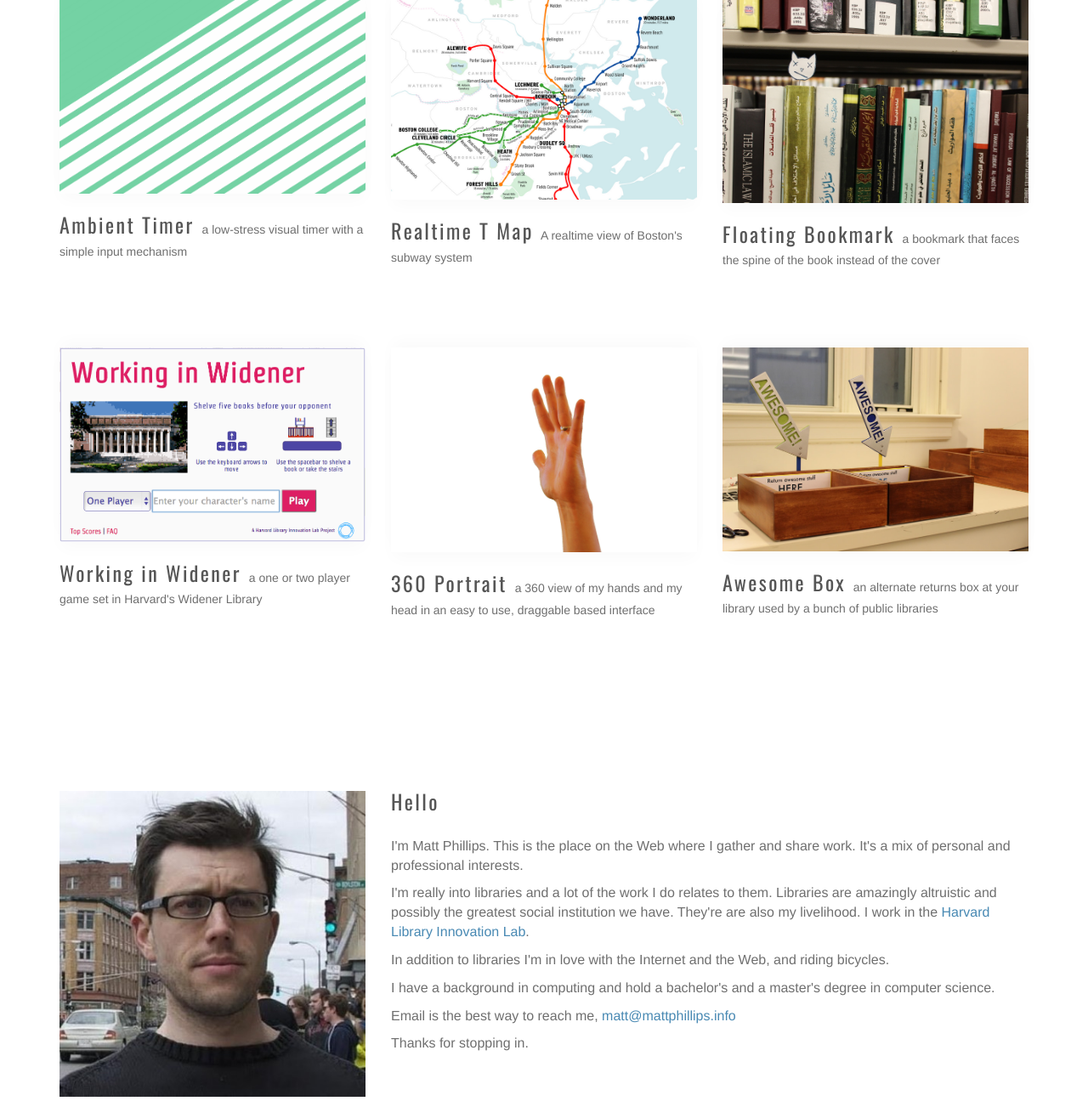
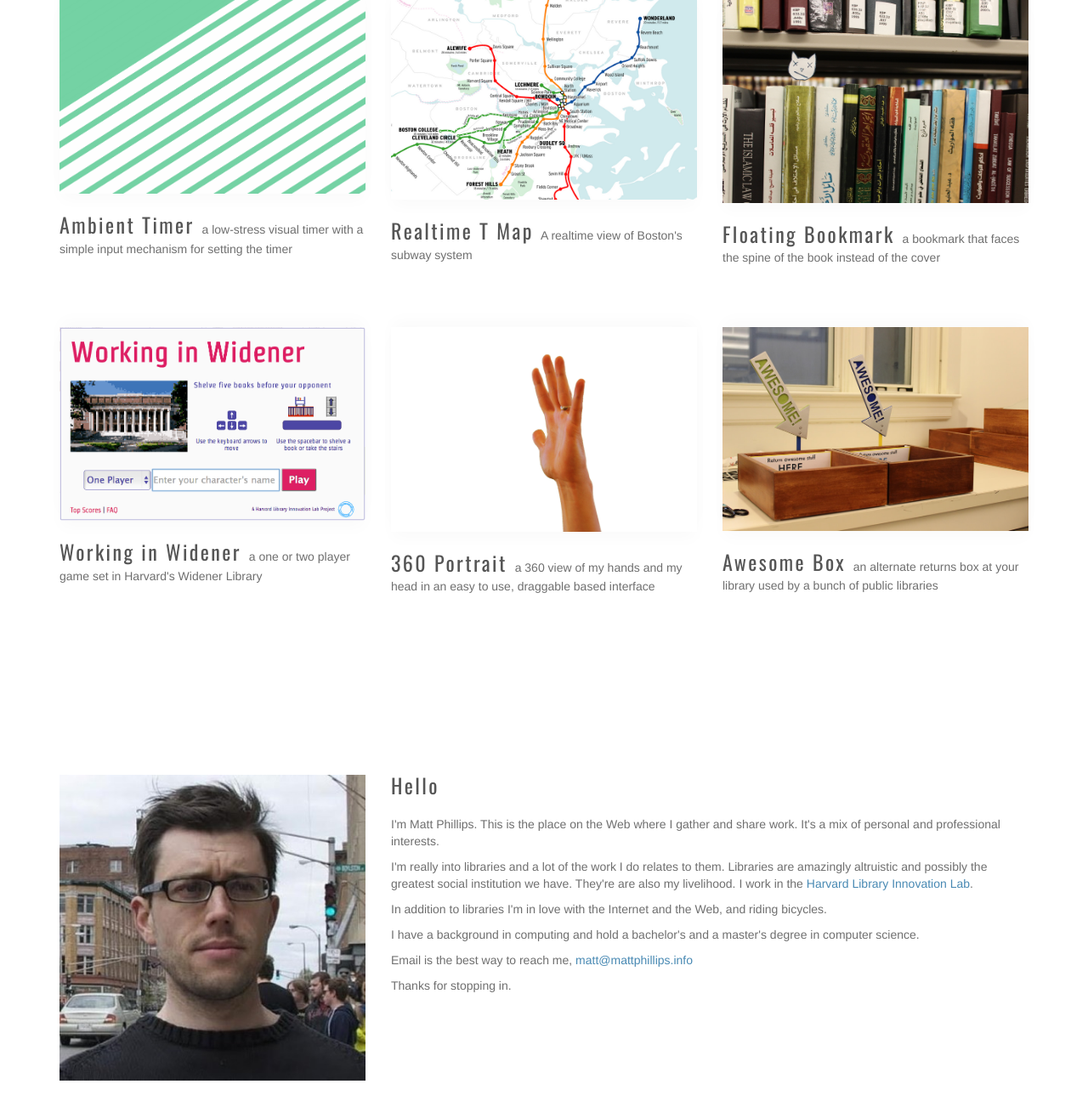
Before and after one commit to phillipsm/mattphillips-info, a Flask app: page / in a window 1280 px wide. Shown: the part 408-1724 px from the top of the page at 85% size. After the commit the page ends 1680 px from the top, so only its background shows below. Run offline with Flask 2, Linux system fonts and the light colour scheme.

Commit message:
a little tweaking of landing styling

```diff
--- a/static/css/main.css
+++ b/static/css/main.css
@@ -22,7 +22,7 @@
 
 .landing .project-row p {
 	font-size: 14px;
-	line-height: 1.8;
+	line-height: 1.6;
 	margin-top: 24px;
 	color: #6f6f6f;
 }
@@ -33,12 +33,11 @@
 
 .landing .about .project-title {
 	font: 400 24px/1 "oswald";
-	margin-bottom: 30px;
+	margin-bottom: 24px;
 	color: #555;
 }
 
 .landing .about p {
-	font-size: 16px;
 	color: #6f6f6f;
 }
 
@@ -74,11 +73,11 @@ a {
 
 @media(min-width:992px) {
 	.landing .project-row p {
-		margin-bottom: 90px;
+		margin-bottom: 70px;
 	}
 
 	.landing .about {
-		margin-top: 110px;
+		margin-top: 140px;
 	}
 }
 
--- a/templates/landing.html
+++ b/templates/landing.html
@@ -9,7 +9,6 @@
 	<!-- Global style, non-bootsrap> -->
     <link href="/static/css/main.css" rel="stylesheet">
 	<link href='http://fonts.googleapis.com/css?family=Oswald:400,300' rel='stylesheet' type='text/css'>
-	<link href='http://fonts.googleapis.com/css?family=Open+Sans' rel='stylesheet' type='text/css'>
 
 	<link rel="icon" type="image/png" href="/static/img/favicon.png">
 
@@ -32,7 +31,7 @@
 		<div class="row project-row">
 			<div class="col-sm-6 col-md-4">
 				<a href="ambient-timer"><img src="/static/img/a-t.png" class="img-responsive"></a>
-				<p><span class="project-title">Ambient Timer</span> a low-stress visual timer with a simple input mechanism</p>
+				<p><span class="project-title">Ambient Timer</span> a low-stress visual timer with a simple input mechanism for setting the timer</p>
 			</div>
 			<div class="col-sm-6 col-md-4">
 				<img src="/static/img/t-map.png" class="img-responsive">
@@ -76,6 +75,5 @@
     <script src="https://code.jquery.com/jquery.js"></script>
     <!-- Include all compiled plugins (below), or include individual files as needed -->
     <script src="/static/js/bootstrap.min.js"></script>
-    <script src="/static/js/main.js"></script>
   </body>
 </html>
```
